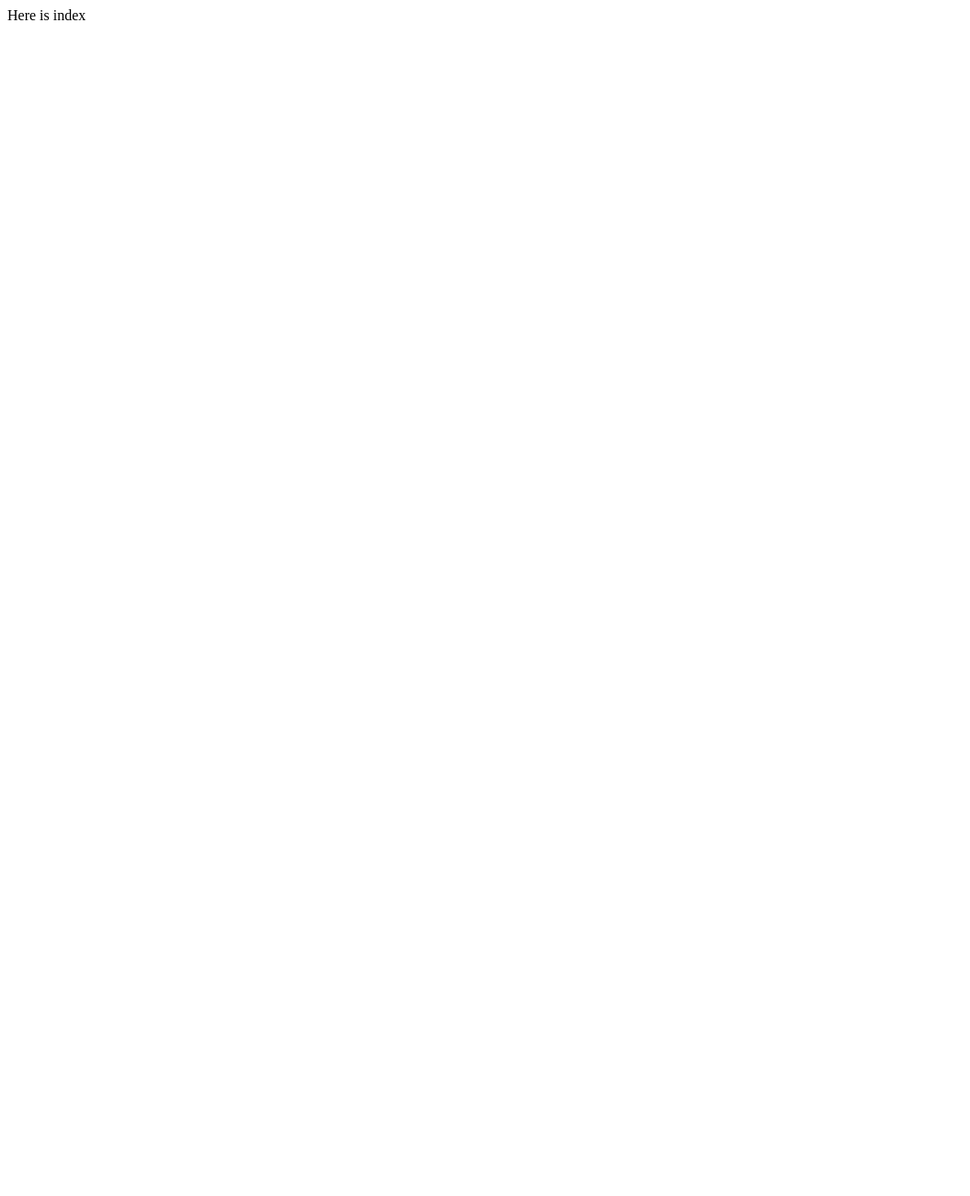
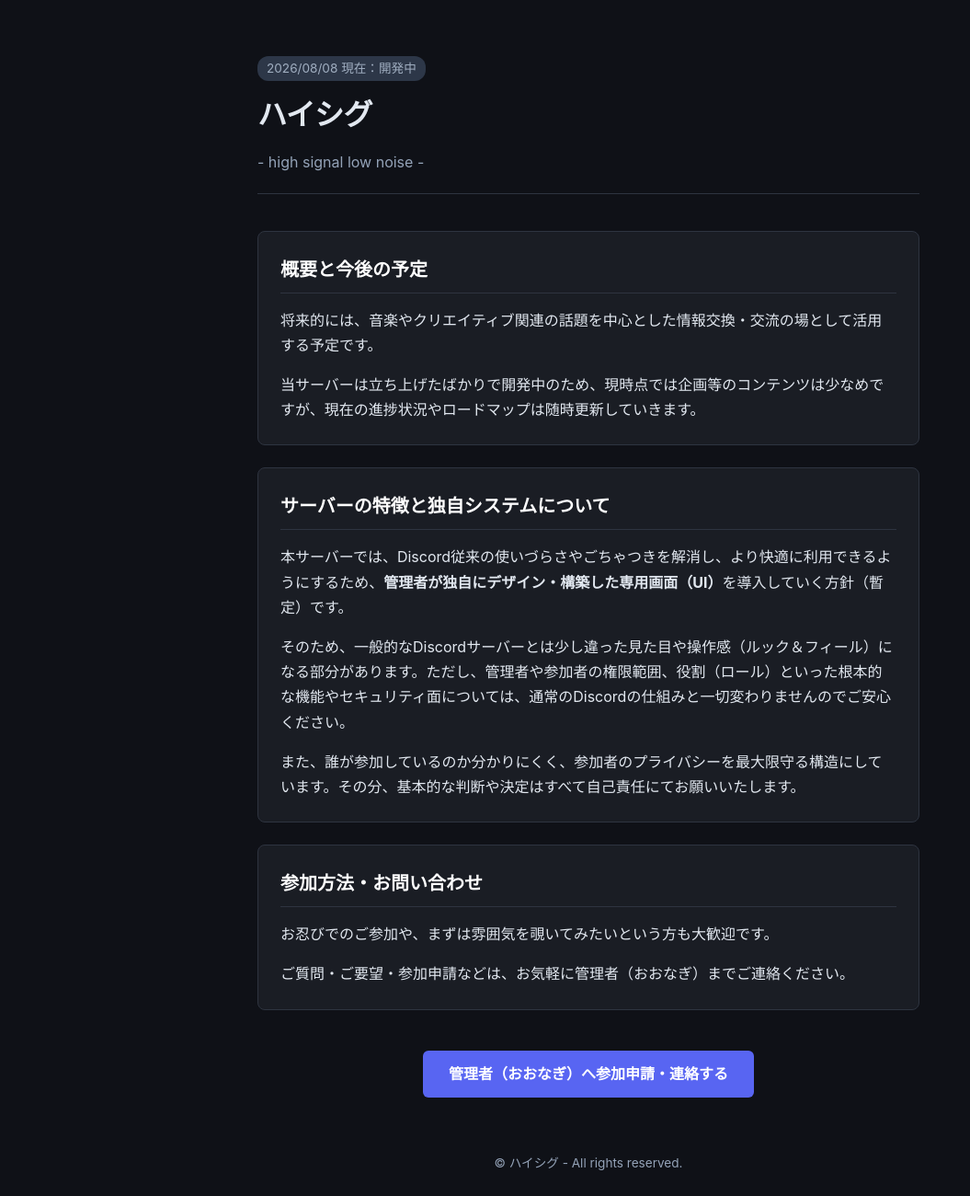
Before and after one commit to oonagicode/hsln, a plain HTML site: page index.html in a window 1280 px wide. Shown: the whole page at 92% size, without its empty margins (0-1055 px from the left). Before the commit the page ends 800 px from the top, so only its background shows below. Drawn offline with Linux system fonts and the light colour scheme.

Commit message:
Update index.html

```diff
--- a/index.html
+++ b/index.html
@@ -1 +1,161 @@
-Here is index
+<!DOCTYPE html>
+<html lang="ja">
+<head>
+    <meta charset="UTF-8">
+    <meta name="viewport" content="width=device-width, initial-scale=1.0">
+    <title>ハイシグ - high signal low noise -</title>
+    <style>
+        :root {
+            --bg-color: #0f1117;
+            --card-bg: #1a1d24;
+            --text-color: #e2e8f0;
+            --text-muted: #94a3b8;
+            --accent-color: #5865f2; /* Discord Purple */
+            --accent-hover: #4752c4;
+            --border-color: #2e3440;
+        }
+
+        body {
+            font-family: -apple-system, BlinkMacSystemFont, "Segoe UI", Roboto, "Helvetica Neue", Arial, sans-serif;
+            background-color: var(--bg-color);
+            color: var(--text-color);
+            line-height: 1.7;
+            margin: 0;
+            padding: 20px;
+            display: flex;
+            justify-content: center;
+        }
+
+        .container {
+            max-width: 720px;
+            width: 100%;
+            margin-top: 40px;
+            margin-bottom: 60px;
+        }
+
+        header {
+            margin-bottom: 40px;
+            border-bottom: 1px solid var(--border-color);
+            padding-bottom: 20px;
+        }
+
+        h1 {
+            font-size: 2rem;
+            margin: 0 0 10px 0;
+            letter-spacing: -0.02em;
+        }
+
+        .status-badge {
+            display: inline-block;
+            background-color: #2d3748;
+            color: #a0aec0;
+            font-size: 0.85rem;
+            padding: 2px 10px;
+            border-radius: 12px;
+            margin-bottom: 10px;
+        }
+
+        section {
+            background-color: var(--card-bg);
+            border: 1px solid var(--border-color);
+            border-radius: 8px;
+            padding: 24px;
+            margin-bottom: 24px;
+        }
+
+        h2 {
+            font-size: 1.25rem;
+            margin-top: 0;
+            margin-bottom: 16px;
+            color: #fff;
+            border-bottom: 1px solid var(--border-color);
+            padding-bottom: 8px;
+        }
+
+        p {
+            margin: 0 0 1em 0;
+        }
+
+        p:last-child {
+            margin-bottom: 0;
+        }
+
+        ul {
+            margin: 0;
+            padding-left: 20px;
+        }
+
+        li {
+            margin-bottom: 8px;
+        }
+
+        .cta-section {
+            text-align: center;
+            background: transparent;
+            border: none;
+            padding: 20px 0;
+        }
+
+        .btn {
+            display: inline-block;
+            background-color: var(--accent-color);
+            color: #fff;
+            text-decoration: none;
+            padding: 12px 28px;
+            border-radius: 6px;
+            font-weight: bold;
+            transition: background-color 0.2s ease;
+        }
+
+        .btn:hover {
+            background-color: var(--accent-hover);
+        }
+
+        footer {
+            text-align: center;
+            font-size: 0.85rem;
+            color: var(--text-muted);
+            margin-top: 40px;
+        }
+    </style>
+</head>
+<body>
+
+<div class="container">
+    <header>
+        <div class="status-badge">2026/08/08 現在：開発中</div>
+        <h1>ハイシグ</h1>
+        <p style="color: var(--text-muted); margin: 0;">- high signal low noise -</p>
+    </header>
+
+    <section>
+        <h2>概要と今後の予定</h2>
+        <p>将来的には、音楽やクリエイティブ関連の話題を中心とした情報交換・交流の場として活用する予定です。</p>
+        <p>当サーバーは立ち上げたばかりで開発中のため、現時点では企画等のコンテンツは少なめですが、現在の進捗状況やロードマップは随時更新していきます。</p>
+    </section>
+
+    <section>
+        <h2>サーバーの特徴と独自システムについて</h2>
+        <p>本サーバーでは、Discord従来の使いづらさやごちゃつきを解消し、より快適に利用できるようにするため、<strong>管理者が独自にデザイン・構築した専用画面（UI）</strong>を導入していく方針（暫定）です。</p>
+        <p>そのため、一般的なDiscordサーバーとは少し違った見た目や操作感（ルック＆フィール）になる部分があります。ただし、管理者や参加者の権限範囲、役割（ロール）といった根本的な機能やセキュリティ面については、通常のDiscordの仕組みと一切変わりませんのでご安心ください。</p>
+        <p>また、誰が参加しているのか分かりにくく、参加者のプライバシーを最大限守る構造にしています。その分、基本的な判断や決定はすべて自己責任にてお願いいたします。</p>
+    </section>
+
+    <section>
+        <h2>参加方法・お問い合わせ</h2>
+        <p>お忍びでのご参加や、まずは雰囲気を覗いてみたいという方も大歓迎です。</p>
+        <p>ご質問・ご要望・参加申請などは、お気軽に管理者（おおなぎ）までご連絡ください。</p>
+    </section>
+
+    <div class="cta-section">
+        <!-- Twitter/XやDiscord直接DMへのリンクに置き換えてください -->
+        <a href="https://twitter.com/" class="btn" target="_blank" rel="noopener">管理者（おおなぎ）へ参加申請・連絡する</a>
+    </div>
+
+    <footer>
+        &copy; ハイシグ - All rights reserved.
+    </footer>
+</div>
+
+</body>
+</html>
```
